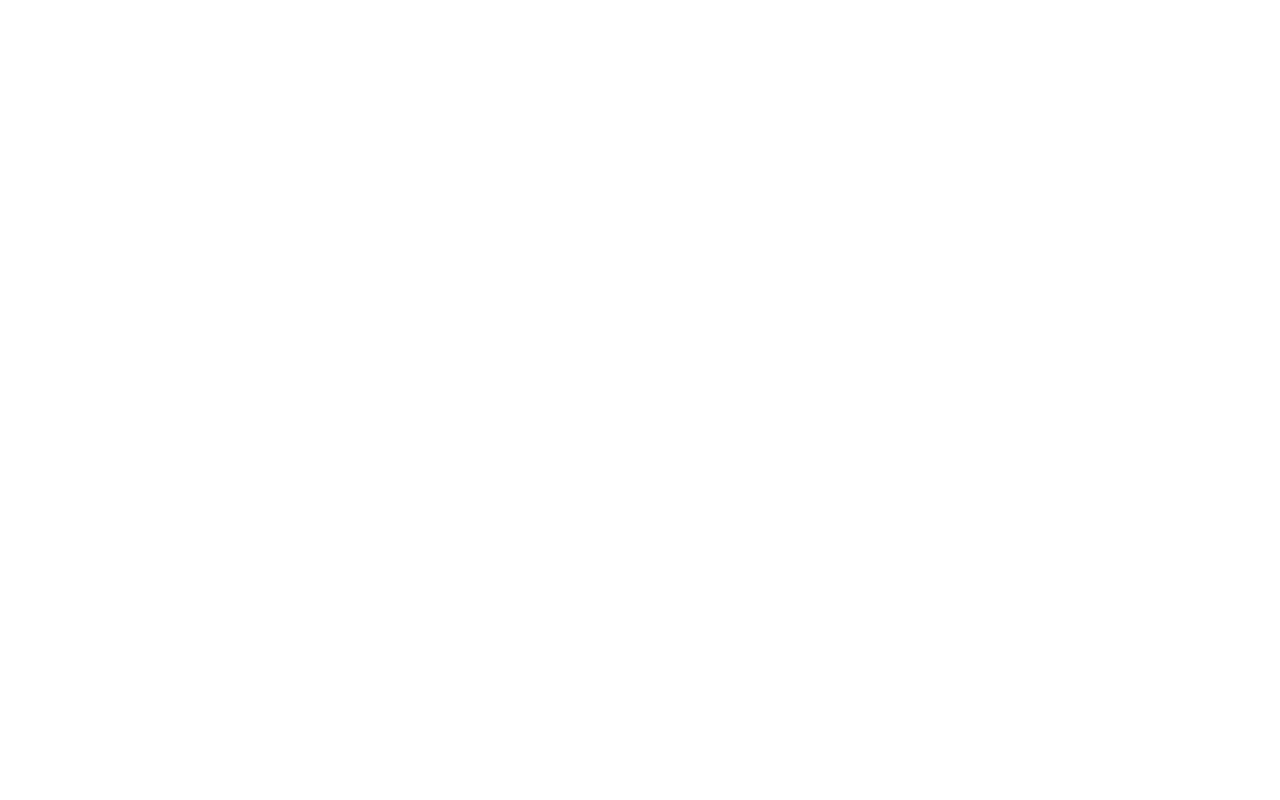
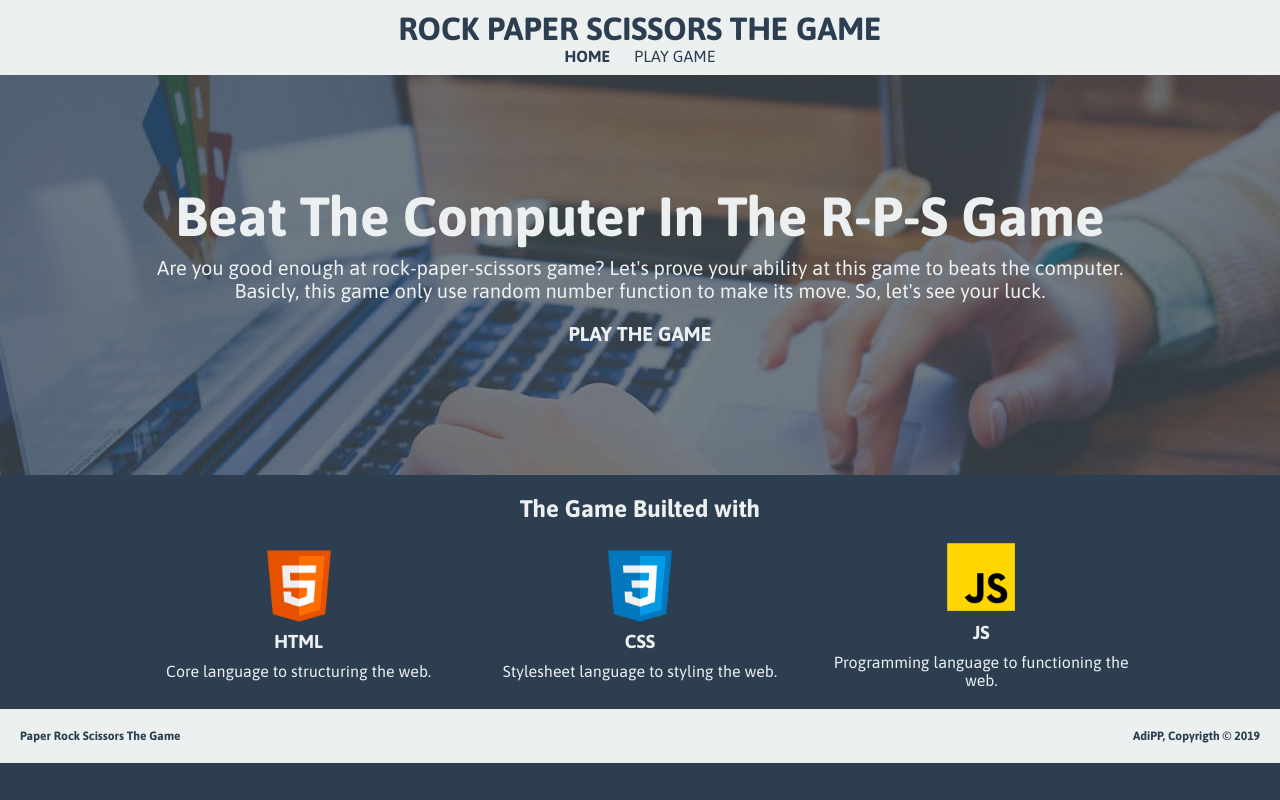
Before and after one commit to AdiPP/rock-paper-scissor-app, a plain HTML site: page index.html in a window 1280 px wide. Drawn offline with Linux system fonts and the light colour scheme.

Commit message:
done with markuping and styling the homeppage

```diff
--- a/index.html
+++ b/index.html
@@ -1,14 +1,59 @@
 <html>
     <head>
+        <meta charset="utf-8">
+        <meta name="viewport" content="width=device-with">
+        <meta name="author" content="AdiPepe">
         <title>
-
+            Rock Paper Scissors The Game
         </title>
-        <meta >
+        <link rel="stylesheet" href="./style.css">
     </head>
     <body>
-
+        <header>
+            <div class="container">
+                <div class="branding">
+                    <h1>Rock Paper Scissors The Game</h1>
+                </div>
+            </div>
+            <nav>
+                <ul>
+                    <li class="current"><a href="index.html">Home</a></li>
+                    <li><a href="play.html">Play Game</a></li>
+                </ul>
+            </nav>
+        </header>
+        <section class="showcase">
+            <div class="container">
+                <h1>Beat The Computer In The R-P-S Game</h1>
+                <p>Are you good enough at rock-paper-scissors game? Let's prove your ability at this game to beats the computer. <br> Basicly, this game only use random number function to make its move. So, let's see your luck.</p>
+                <div class="button-play"><a href="play.html">Play The Game</a></div>
+            </div>
+        </section>
+        <section class="boxes">
+            <div class="container">
+                <h2>The Game Builted with</h2>
+                <div class="content">
+                    <div class="box">
+                        <div class="img"><img src="./img/html.png" alt=""></div>
+                        <h3>HTML</h3>
+                        <p>Core language to structuring the web.</p>
+                    </div>
+                    <div class="box">
+                        <img src="./img/css.png" alt="">
+                        <h3>CSS</h3>
+                        <p>Stylesheet language to styling the web.</p>
+                    </div>
+                    <div class="box">
+                        <img src="./img/js.png" alt="">
+                        <h3>JS</h3>
+                        <p>Programming language to functioning the web.</p>
+                    </div>
+                </div>
+            </div>
+        </section>
+        <footer>
+            <p class="ftitle">Paper Rock Scissors The Game</p>
+            <p class="copyright">AdiPP, Copyrigth &copy; 2019</p>
+        </footer>
     </body>
-    <footer>
-
-    </footer>
 </html>
--- a/style.css
+++ b/style.css
@@ -0,0 +1,144 @@
+@import url('https://fonts.googleapis.com/css?family=Asap:400,500,700');
+* {
+    margin: 0;
+    padding: 0;
+    font-family: Asap, sans-serif;
+}
+
+body {
+    background: #2c3e50;
+}
+
+/* Global */
+.container{
+    width: 80%;
+    margin: auto;
+    overflow: hidden;
+}
+
+.button-play {
+    margin-top: 20px;
+    width: 200px;
+    margin-left: auto;
+    margin-right: auto;
+    margin-top: 10px;
+    padding: 10px;
+    text-transform: uppercase;
+    font-weight: bold;
+    color: #ecf0f1;
+}
+
+/* Header */
+header {
+    background: #ecf0f1;
+    color: #2c3e50;
+    padding: 10px;
+    text-align: center;
+}
+
+header .branding {
+    text-transform: uppercase;
+}
+
+header a {
+    color: #2c3e50;
+    text-decoration: none;
+    text-transform: uppercase;
+    font-size: 16px;
+}
+
+header li {
+    display: inline-block;
+    padding: 0 10px;
+}
+
+header .current a {
+    font-weight: bold;
+}
+
+header a:hover {
+    font-weight: bold;
+}
+
+/* Showcase */
+.showcase{
+    height: 400px;
+    background-image: url('./img/showcase.jpg');
+    background-repeat: no-repeat;
+    background-position: center;
+    background-size: auto;
+    text-align: center;
+    color: #ecf0f1;
+}
+
+.showcase h1 {
+    margin-top: 110px;
+    font-size: 55px;
+    margin-bottom: 8px;
+}
+
+.showcase p {
+    font-size: 20px;
+}
+
+.showcase a {
+    font-size: 20px;
+    text-decoration: none;
+    color: #ecf0f1;
+}
+
+.showcase a:hover {
+    border-bottom: 3px solid #ecf0f1;
+}
+
+/* Boxes */
+.boxes {
+    margin: 20px auto;
+}
+
+.boxes h2 {
+    text-align: center;
+    color: #ecf0f1;
+    margin-bottom: 10px;
+}
+
+.boxes .content {
+    display: flex;
+    justify-content: center;
+    align-items: center;
+}
+
+.box {
+    text-align: center;
+    color: #ecf0f1;
+    width: 30%;
+    margin: 0 auto;
+    display: inline-block;
+}
+
+.boxes .box h3 {
+    padding-bottom: 10px;
+}
+
+.boxes .box img {
+    width: 90px;
+    margin: 0 auto;
+}
+
+/* Footer */
+footer {
+    padding: 20px;
+    margin-top: 10px;
+    color: #2c3e50;
+    background-color: #ecf0f1;
+}
+
+footer p {
+    display: inline;
+    font-size: 12px;
+    font-weight: bold;
+}
+
+footer .copyright {
+    float: right;
+}
```
Also changed, not shown: img/css.png (added), img/html.png (added), img/js.png (added), img/logo_brush.png (deleted), img/logo_css.png (deleted), img/logo_html.png (deleted).
